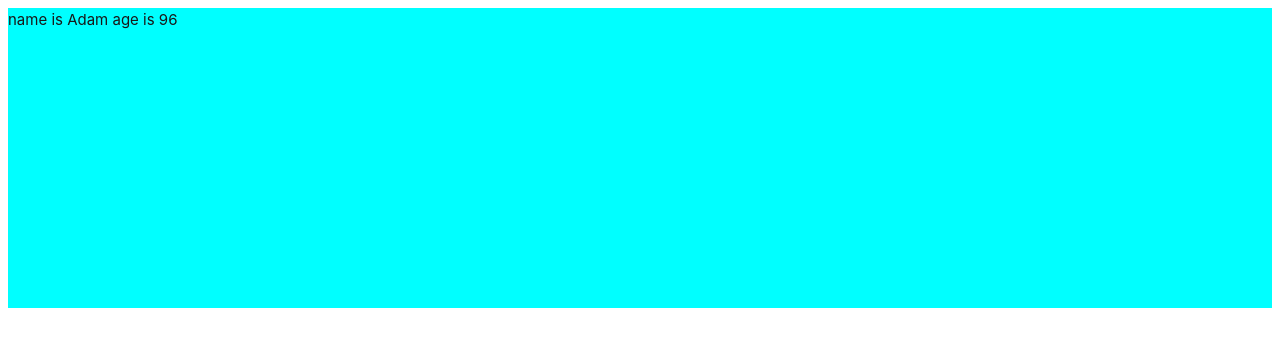
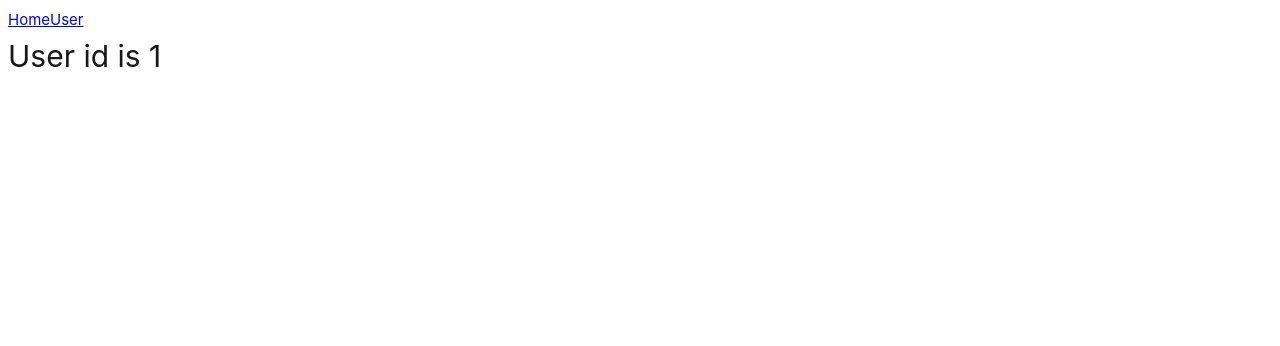
Before and after one commit to Zealand-CS/web-front, a Vue app: page /user/1 in a window 1280 px wide. Shown: the top 346 px of the page. Built offline with nearby package versions, Linux system fonts and the light colour scheme.

Commit message:
router set up

```diff
--- a/index.html
+++ b/index.html
@@ -1,10 +1,10 @@
 <!DOCTYPE html>
 <html lang="en">
   <head>
-    <meta charset="UTF-8">
-    <link rel="icon" href="/favicon.ico">
-    <meta name="viewport" content="width=device-width, initial-scale=1.0">
-    <title>Vite App</title>
+    <meta charset="UTF-8" />
+    <link rel="icon" href="/favicon.ico" />
+    <meta name="viewport" content="width=device-width, initial-scale=1.0" />
+    <title>Shifts Tracker</title>
   </head>
   <body>
     <div id="app"></div>
--- a/src/App.vue
+++ b/src/App.vue
@@ -1,10 +1,16 @@
 <script setup lang="ts">
-import Header from './components/Header.vue';
+import { RouterLink, RouterView } from 'vue-router';
 </script>
 
 <template>
-  <Header name="Adam" :age="96" />
-  <div></div>
+  <header>
+    <div>
+      <nav>
+        <RouterLink to="/">Home</RouterLink>
+        <RouterLink :to="{ name: 'user', params: { id: 4 } }">User</RouterLink>
+      </nav>
+    </div>
+  </header>
+
+  <RouterView />
 </template>
-
-<style scoped></style>
--- /dev/null
+++ b/src/router/index.ts
@@ -0,0 +1,20 @@
+import { createRouter, createWebHistory } from 'vue-router';
+import Home from '../views/Home.vue';
+
+const router = createRouter({
+  history: createWebHistory(import.meta.env.BASE_URL),
+  routes: [
+    {
+      path: '/',
+      name: 'home',
+      component: Home,
+    },
+    {
+      path: '/user/:id',
+      name: 'user',
+      component: () => import('../views/User.vue'),
+    },
+  ],
+});
+
+export default router;
--- /dev/null
+++ b/src/views/Home.vue
@@ -0,0 +1,10 @@
+<script setup lang="ts">
+import Header from '../components/Header.vue';
+</script>
+
+<template>
+  <div>
+    <Header name="Adam" :age="96" />
+    <h1>Home</h1>
+  </div>
+</template>
--- /dev/null
+++ b/src/views/User.vue
@@ -0,0 +1,5 @@
+<template>
+  <div>
+    <h1>User id is {{ $route.params.id }}</h1>
+  </div>
+</template>
--- a/vite.config.ts
+++ b/vite.config.ts
@@ -1,14 +1,15 @@
-import { fileURLToPath, URL } from 'node:url'
+import { fileURLToPath, URL } from 'node:url';
 
-import { defineConfig } from 'vite'
-import vue from '@vitejs/plugin-vue'
+import { defineConfig } from 'vite';
+import vue from '@vitejs/plugin-vue';
+import vueJsx from '@vitejs/plugin-vue-jsx';
 
 // https://vitejs.dev/config/
 export default defineConfig({
-  plugins: [vue()],
+  plugins: [vue(), vueJsx()],
   resolve: {
     alias: {
-      '@': fileURLToPath(new URL('./src', import.meta.url))
-    }
-  }
-})
+      '@': fileURLToPath(new URL('./src', import.meta.url)),
+    },
+  },
+});
```
Also changed, not shown: package.json (+8 -5 lines), src/main.ts (+6 -1 lines), 1 other file (tests, documents, lock files or other folders).
